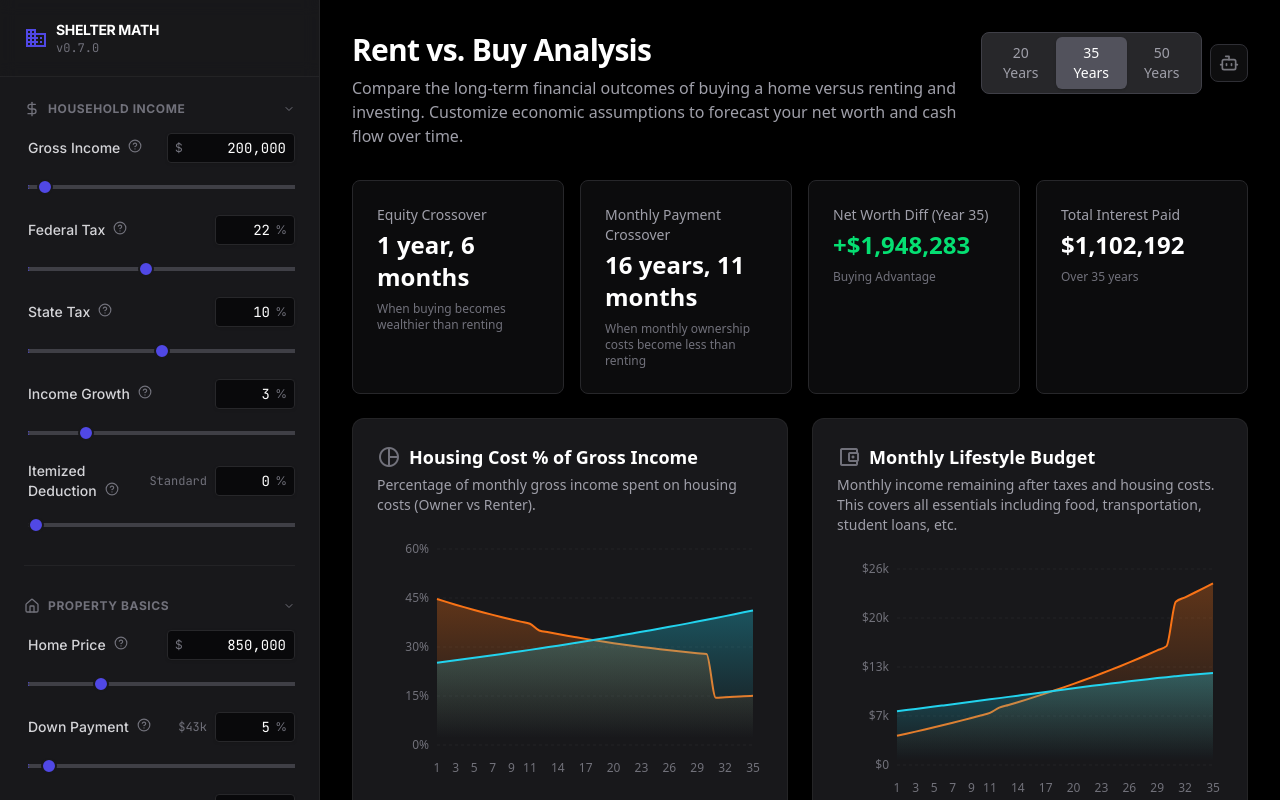
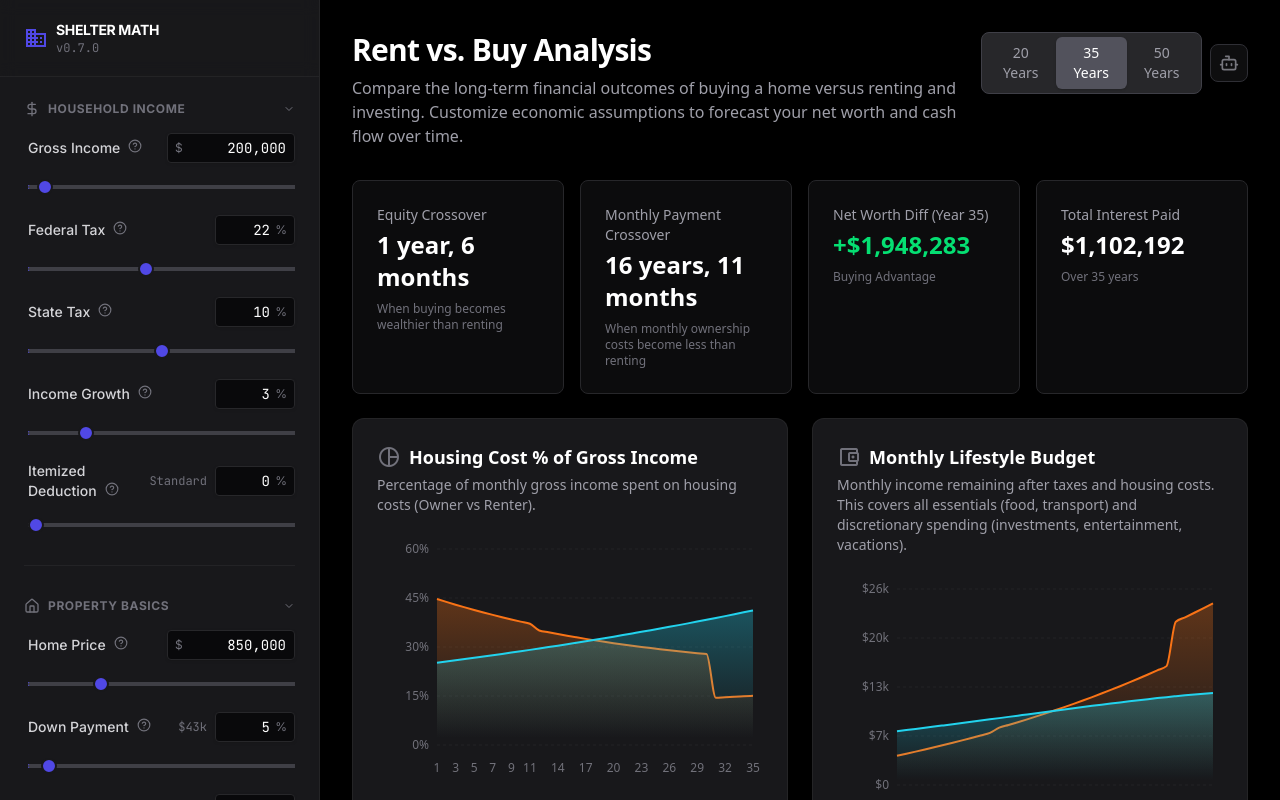
Before and after one commit to kiryltech/sheltermath, a Next.js app: page / in a window 1280 px wide. Built offline with nearby package versions, Linux system fonts and the light colour scheme.

Commit message:
Update Lifestyle Budget Chart description to include discretionary spending

```diff
--- a/src/components/charts/LifestyleBudgetChart.tsx
+++ b/src/components/charts/LifestyleBudgetChart.tsx
@@ -59,7 +59,7 @@ export const LifestyleBudgetChart = () => {
             Monthly Lifestyle Budget
         </h3>
         <p className="text-sm text-zinc-400 mt-1">
-          Monthly income remaining after taxes and housing costs. This covers all essentials including food, transportation, student loans, etc.
+          Monthly income remaining after taxes and housing costs. This covers all essentials (food, transport) and discretionary spending (investments, entertainment, vacations).
         </p>
       </div>
 
```
